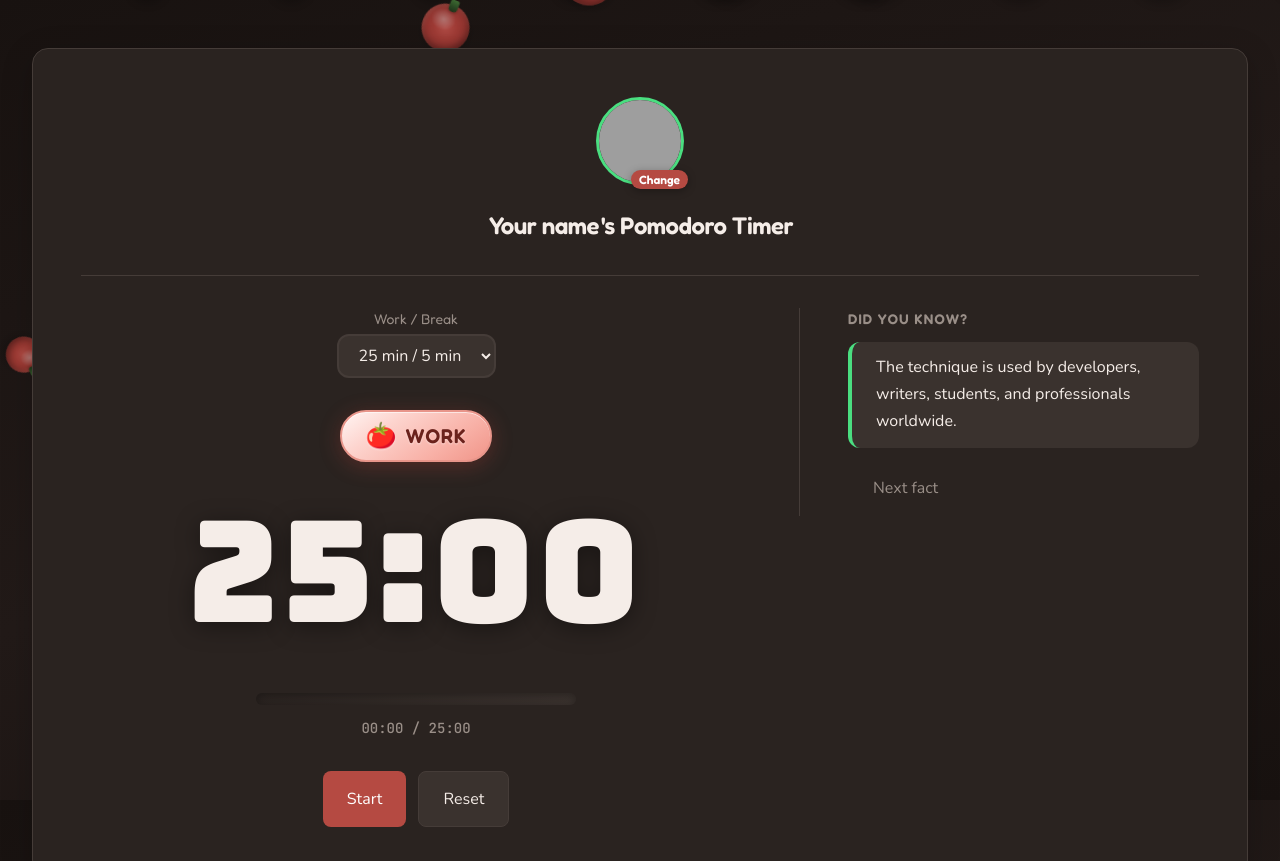
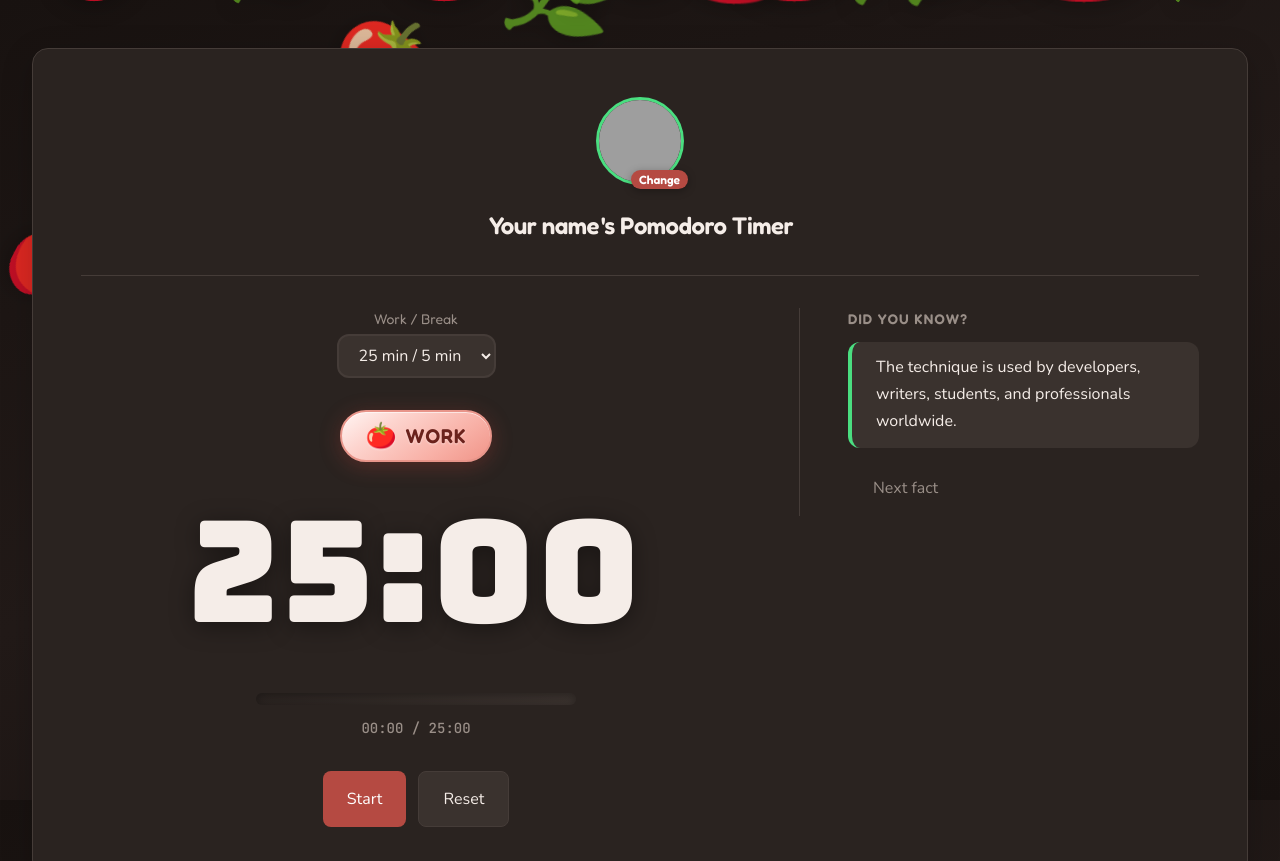
Before and after one commit to fontcuberta/pomodoro-timer, a website built with Vite: page index.html in a window 1280 px wide. Shown: the top 861 px of the page. Built offline with nearby package versions, Linux system fonts and the light colour scheme; grey boxes are pictures that could not be loaded.

Commit message:
improving falling tomatoes on bg

```diff
--- a/src/main.js
+++ b/src/main.js
@@ -81,16 +81,19 @@ const initialAvatar = localStorage.getItem(AVATAR_KEY) || 'tomato'
 const initialPresetId = localStorage.getItem(DURATION_PRESET_KEY) || '25-5'
 const initialPreset = DURATION_PRESETS.find((p) => p.id === initialPresetId) || DURATION_PRESETS[0]
 
-// Tomato rain background – big tomatoes smashing to the ground
+// Emoji rain – big 🍅 and 🌿 dropping from the sky
 const tomatoRain = document.getElementById('tomato-rain')
-const TOMATO_COUNT = 16
-for (let i = 0; i < TOMATO_COUNT; i++) {
-  const t = document.createElement('div')
-  t.className = 'tomato-rain__tomato'
-  t.style.setProperty('--delay', `${(i / TOMATO_COUNT) * 18}s`)
-  t.style.setProperty('--x', `${(i * 11) % 100}%`)
-  t.style.setProperty('--size', `${36 + (i % 10) * 4}px`)
-  tomatoRain.appendChild(t)
+const EMOJI_RAIN = ['🍅', '🌿']
+const EMOJI_COUNT = 14
+for (let i = 0; i < EMOJI_COUNT; i++) {
+  const span = document.createElement('span')
+  span.className = 'tomato-rain__emoji'
+  span.textContent = EMOJI_RAIN[i % EMOJI_RAIN.length]
+  span.style.setProperty('--delay', `${(i / EMOJI_COUNT) * 16}s`)
+  span.style.setProperty('--x', `${(i * 13) % 100}%`)
+  span.style.setProperty('--size', `${56 + (i % 7) * 14}px`)
+  span.style.setProperty('--wiggle-x', `${(i % 2 === 0 ? 1 : -1) * (12 + (i % 5) * 4)}px`)
+  tomatoRain.appendChild(span)
 }
 
 document.querySelector('#app').innerHTML = `
--- a/src/style.css
+++ b/src/style.css
@@ -89,7 +89,7 @@ body {
   position: relative;
 }
 
-/* Tomato rain background – big tomatoes dropping and smashing */
+/* Emoji rain – big 🍅 and 🌿 dropping from the sky */
 .tomato-rain {
   position: fixed;
   inset: 0;
@@ -98,68 +98,41 @@ body {
   z-index: 0;
 }
 
-.tomato-rain__tomato {
+.tomato-rain__emoji {
   position: absolute;
   left: var(--x, 0);
-  top: calc(-1 * var(--size, 40px));
-  width: var(--size, 40px);
-  height: var(--size, 40px);
-  /* Tomato body: round and plump like 🍅 emoji */
-  background:
-    radial-gradient(ellipse 40% 35% at 40% 35%, rgba(255, 255, 255, 0.4), transparent 65%),
-    radial-gradient(circle at 50% 50%, #ea6058 0%, #d04840 35%, #b53a34 70%, #962a26 100%);
-  border-radius: 50%;
-  box-shadow:
-    inset 2px 2px 4px rgba(255, 200, 180, 0.2),
-    inset -2px -3px 6px rgba(0, 0, 0, 0.35),
-    2px 4px 10px rgba(0, 0, 0, 0.25);
-  animation: tomato-smash 12s ease-in infinite;
+  top: calc(-1 * var(--size, 56px));
+  font-size: var(--size, 56px);
+  line-height: 1;
+  animation: emoji-drop 14s ease-in infinite;
   animation-delay: var(--delay, 0s);
-  opacity: 0.75;
+  opacity: 0.85;
+  filter: drop-shadow(0 4px 12px rgba(0, 0, 0, 0.3));
 }
 
-.tomato-rain__tomato::before {
-  content: "";
-  position: absolute;
-  top: -5px;
-  left: 50%;
-  transform: translateX(-50%);
-  width: 18%;
-  height: 24%;
-  background: linear-gradient(180deg, #4a8c3d 0%, #2d5a27 60%, #1e3d1a 100%);
-  border-radius: 2px 2px 4px 4px;
-  box-shadow: 0 1px 3px rgba(0, 0, 0, 0.3);
-}
-
-
-@keyframes tomato-smash {
+@keyframes emoji-drop {
   0% {
-    transform: translate(0, 0) rotate(0deg) scale(1);
-    opacity: 0.72;
+    transform: translate(0, 0) rotate(0deg);
+    opacity: 0.85;
   }
   70% {
-    transform: translate(var(--wiggle-x, 0), calc(100vh + 80px)) rotate(360deg) scale(1);
-    opacity: 0.72;
+    transform: translate(var(--wiggle-x, 0), calc(100vh + 100px)) rotate(360deg);
+    opacity: 0.85;
   }
   85% {
-    transform: translate(var(--wiggle-x, 0), calc(100vh + 50px)) rotate(380deg) scale(1.02);
-    opacity: 0.8;
+    transform: translate(var(--wiggle-x, 0), calc(100vh + 60px)) rotate(400deg) scale(1.08);
+    opacity: 0.9;
   }
   100% {
-    transform: translate(var(--wiggle-x, 0), calc(100vh + 25px)) rotate(400deg) scale(1.55, 0.4);
-    opacity: 0.65;
+    transform: translate(var(--wiggle-x, 0), calc(100vh + 30px)) rotate(450deg) scale(1.15, 0.5);
+    opacity: 0.7;
   }
 }
 
-.tomato-rain__tomato:nth-child(4n+1) { --wiggle-x: 14px; }
-.tomato-rain__tomato:nth-child(4n+2) { --wiggle-x: -12px; }
-.tomato-rain__tomato:nth-child(4n+3) { --wiggle-x: 10px; }
-.tomato-rain__tomato:nth-child(4n)   { --wiggle-x: -8px; }
-
 @media (prefers-reduced-motion: reduce) {
-  .tomato-rain__tomato {
+  .tomato-rain__emoji {
     animation: none;
-    opacity: 0.2;
+    opacity: 0.25;
   }
 }
 
```
